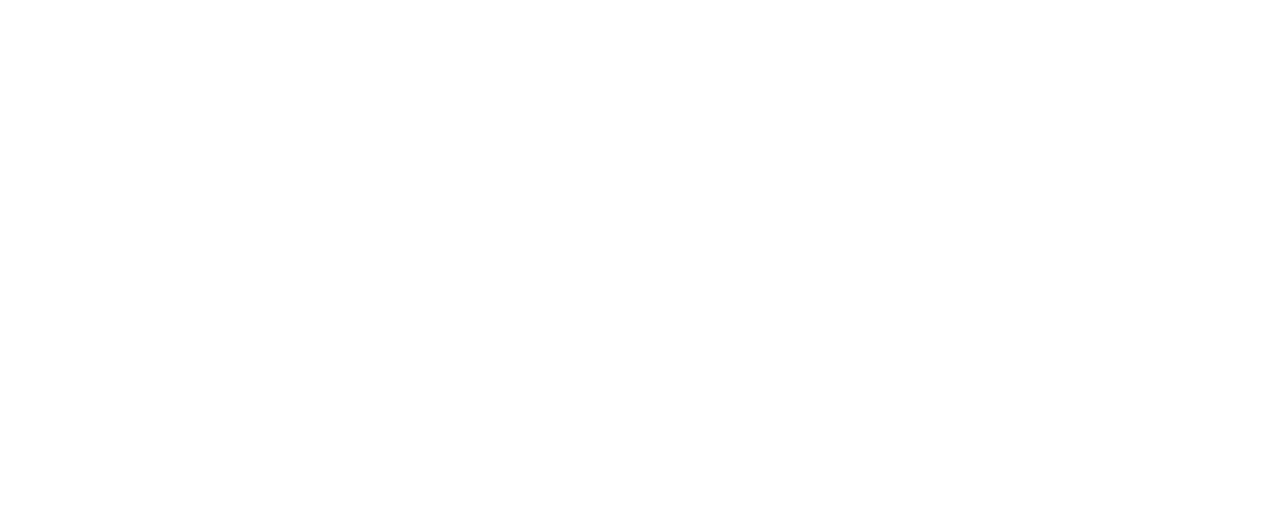
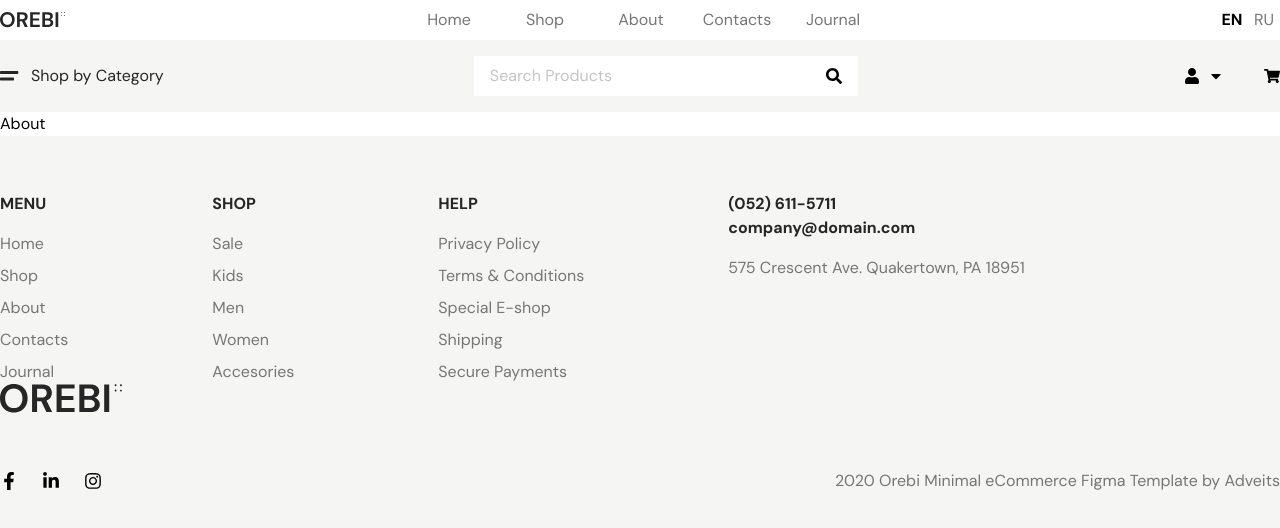
Before and after one commit to codayon/orebi-e-commerce, a React (Vite) app: page /about in a window 1280 px wide. Before the commit this address had no page. Shown: the top 528 px of the page. Built offline with nearby package versions, Linux system fonts and the light colour scheme.

Commit message:
feat: add and link pages

```diff
--- a/src/App.jsx
+++ b/src/App.jsx
@@ -1,12 +1,20 @@
 import { Route, Routes } from "react-router";
 import RootLayout from "./components/layout/RootLayout";
 import Home from "./pages/Home";
+import Shop from "./pages/Shop";
+import About from "./pages/About";
+import Contacts from "./pages/Contacts";
+import Journal from "./pages/Journal";
 
 const App = () => {
   return (
     <Routes>
       <Route path="/" element={<RootLayout />}>
         <Route index element={<Home />} />
+        <Route path="shop" element={<Shop />} />
+        <Route path="about" element={<About />} />
+        <Route path="contacts" element={<Contacts />} />
+        <Route path="journal" element={<Journal />} />
       </Route>
     </Routes>
   );
--- /dev/null
+++ b/src/pages/About.jsx
@@ -0,0 +1,9 @@
+const About = () => {
+  return (
+    <>
+      <h1>About</h1>
+    </>
+  );
+};
+
+export default About;
--- /dev/null
+++ b/src/pages/Contacts.jsx
@@ -0,0 +1,9 @@
+const Contacts = () => {
+  return (
+    <>
+      <h1>Contacts</h1>
+    </>
+  );
+};
+
+export default Contacts;
--- /dev/null
+++ b/src/pages/Journal.jsx
@@ -0,0 +1,9 @@
+const Journal = () => {
+  return (
+    <>
+      <h1>Journal</h1>
+    </>
+  );
+};
+
+export default Journal;
--- /dev/null
+++ b/src/pages/Shop.jsx
@@ -0,0 +1,9 @@
+const Shop = () => {
+  return (
+    <>
+      <h1>Shop</h1>
+    </>
+  );
+};
+
+export default Shop;
```
